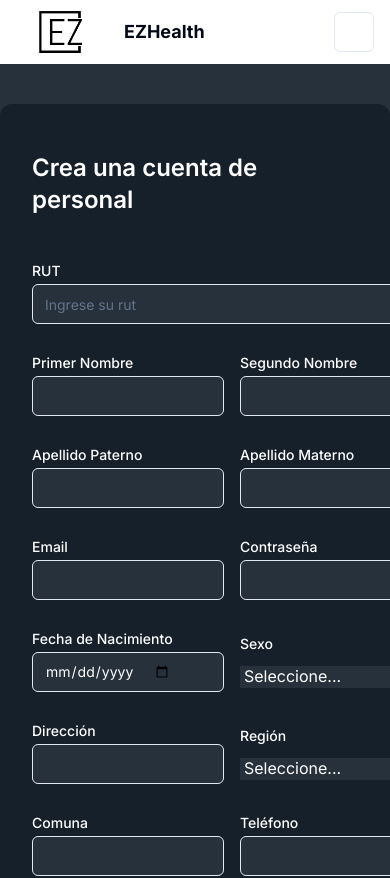
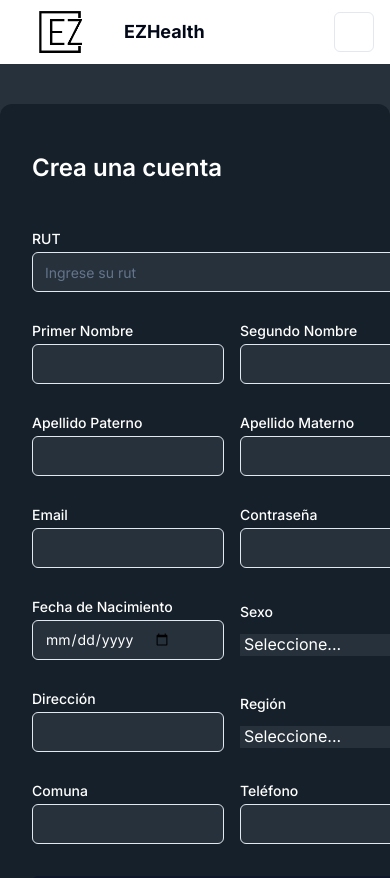
Before and after one commit to EzHealth-Centro-de-salud/frontend, a Next.js app: page /auth/register in a window 390 px wide. Shown: the top 878 px of the page. Built offline with nearby package versions, Linux system fonts and the light colour scheme; no server answers.

Commit message:
refactor: Update phone input type in registration form

```diff
--- a/app/auth/register/page.tsx
+++ b/app/auth/register/page.tsx
@@ -5,7 +5,7 @@ export default function PersonnelRegisterPage() {
     <div className="min-h-screen flex flex-col justify-center items-center bg-[#26313c]">
       <div className="w-full max-w-md shadow-xl mt-10    px-8 pb-8 pt-12 bg-[#16202a] rounded-xl space-y-12">
         <h1 className="font-semibold text-2xl text-white mb-6">
-          Crea una cuenta de personal
+          Crea una cuenta
         </h1>
         <RegisterFormComponent />
         <div className="text-center text-white">
--- a/components/auth/RegisterForm.tsx
+++ b/components/auth/RegisterForm.tsx
@@ -284,7 +284,7 @@ function RegisterForm() {
               value={phone}
               onChange={(e) => setPhone(e.target.value)}
               id="phone"
-              type="number"
+              type="text"
               maxLength={9}
             />
           </div>
```
